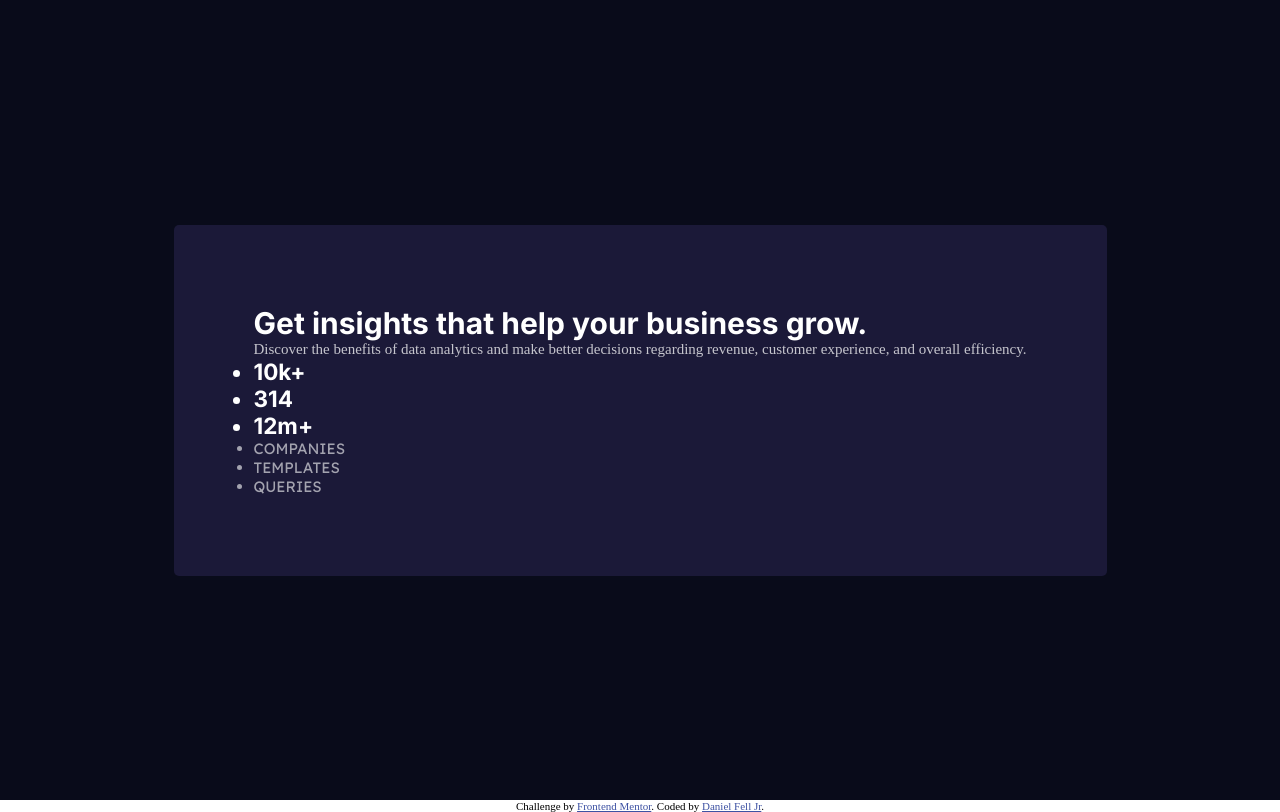
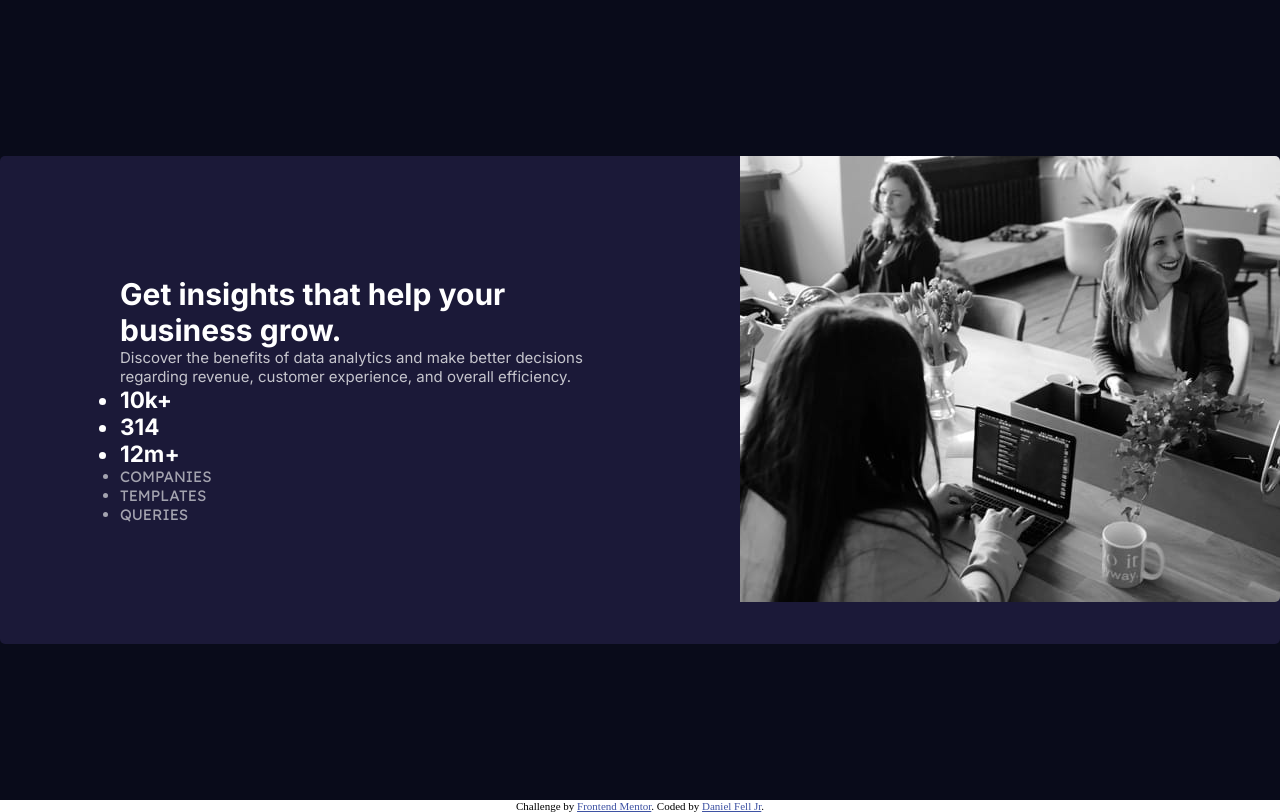
Before and after one commit to raked/stats-preview-card-component, a plain HTML site: page index.html in a window 1280 px wide. Drawn offline with Linux system fonts and the light colour scheme.

Commit message:
More styling

```diff
--- a/index.html
+++ b/index.html
@@ -21,6 +21,7 @@
 <body>
   <div class="container">
   <div class="card">
+    <div id="content">
   <h1 id="mainheading">Get insights that help your business grow.</h1>
 
 
@@ -36,6 +37,10 @@
     <li class="statsheadings">templates</li>
     <li class="statsheadings">queries</li>
   </ul>
+</div>
+<div id="headerimage">
+  <img src="images/image-header-desktop.jpg">
+</div>
   </div>
   </div>
 
--- a/styles/index.css
+++ b/styles/index.css
@@ -23,7 +23,7 @@ body {
 
 .card {
   background-color: hsl(244, 38%, 16%);
-  padding: 5rem;
+  display: flex;
   border-radius: 5px;
 }
 
@@ -39,8 +39,18 @@ body {
   font-weight: 700;
 }
 
+#content {
+  margin: 7.5rem;
+}
+
+#headerimage img {
+  border-radius: 0px 5px 5px 0px;
+}
+
 #mainparagraph {
   color: hsla(0, 0%, 100%, 0.75);
+  font-family: "Inter", sans-serif;
+  font-weight: 400;
 }
 
 #mainheading {
```
